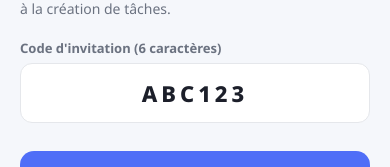
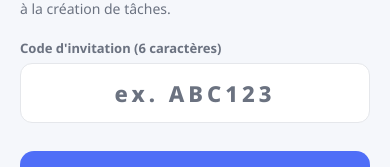
Before and after one commit to pengfei-bot/checking-lists, a React Native app: screen /RedeemInvite in a window 390 px wide. Shown: the part 410-577 px from the top of the page. Built offline with nearby package versions, Linux system fonts and the light colour scheme; no server answers.

Commit message:
fix(ux): clarify invite code placeholder as example only

```diff
--- a/src/i18n/locales/en.json
+++ b/src/i18n/locales/en.json
@@ -96,7 +96,7 @@
     "title": "Join a family",
     "hint": "Enter the 6-character code shown on the parent's phone (Internet required). The child will then pick a profile. This device only gets the child checklist — not the parent dashboard or task creation.",
     "codeLabel": "Invite code (6 characters)",
-    "codePlaceholder": "ABC123",
+    "codePlaceholder": "e.g. ABC123",
     "submit": "Link this device",
     "invalid": "Invalid code."
   },
--- a/src/i18n/locales/fr.json
+++ b/src/i18n/locales/fr.json
@@ -96,7 +96,7 @@
     "title": "Rejoindre une famille",
     "hint": "Entrez le code à 6 caractères affiché sur le téléphone du parent (réseau Internet requis). L'enfant choisira ensuite son profil. Cet appareil n'accède qu'à la checklist enfant — pas au tableau de bord parent ni à la création de tâches.",
     "codeLabel": "Code d'invitation (6 caractères)",
-    "codePlaceholder": "ABC123",
+    "codePlaceholder": "ex. ABC123",
     "submit": "Lier cet appareil",
     "invalid": "Code invalide."
   },
--- a/src/screens/auth/RedeemInviteScreen.tsx
+++ b/src/screens/auth/RedeemInviteScreen.tsx
@@ -49,6 +49,7 @@ export function RedeemInviteScreen({ navigation }: Props) {
         value={code}
         onChangeText={(t) => setCode(t.toUpperCase())}
         placeholder={t("redeem.codePlaceholder")}
+        placeholderTextColor={colors.textMuted}
         autoCapitalize="characters"
         maxLength={6}
       />
```
